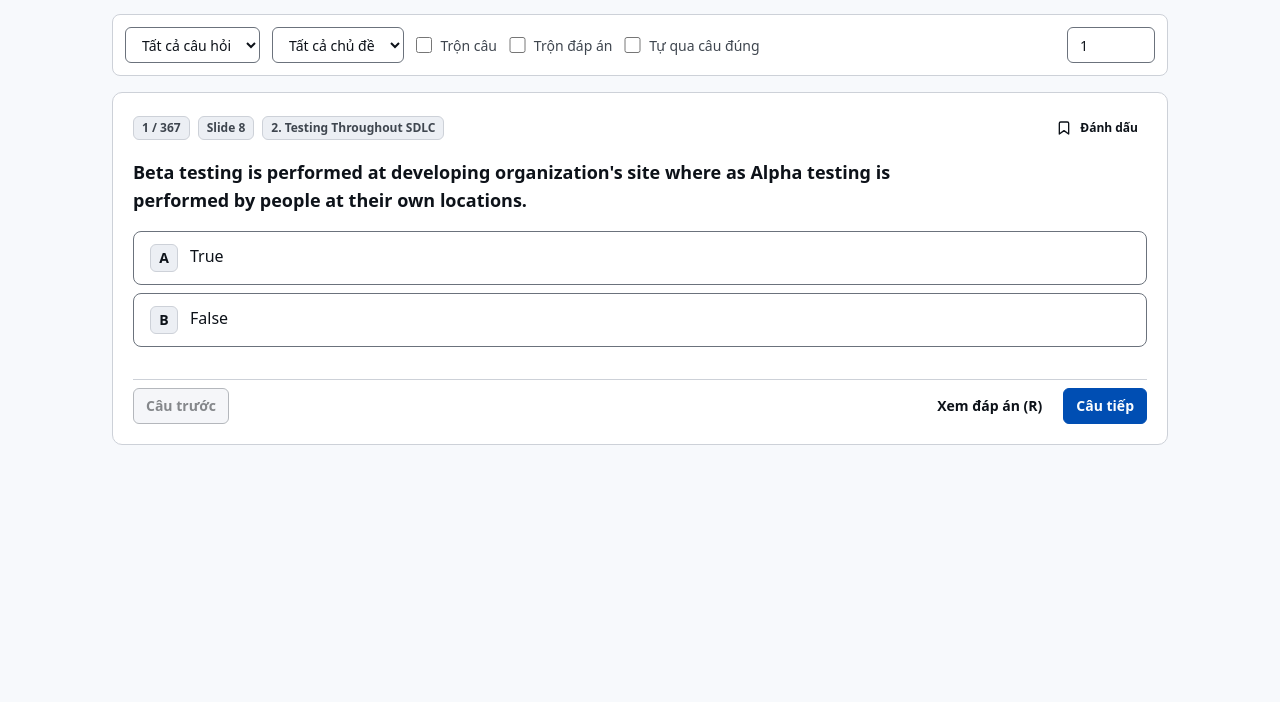
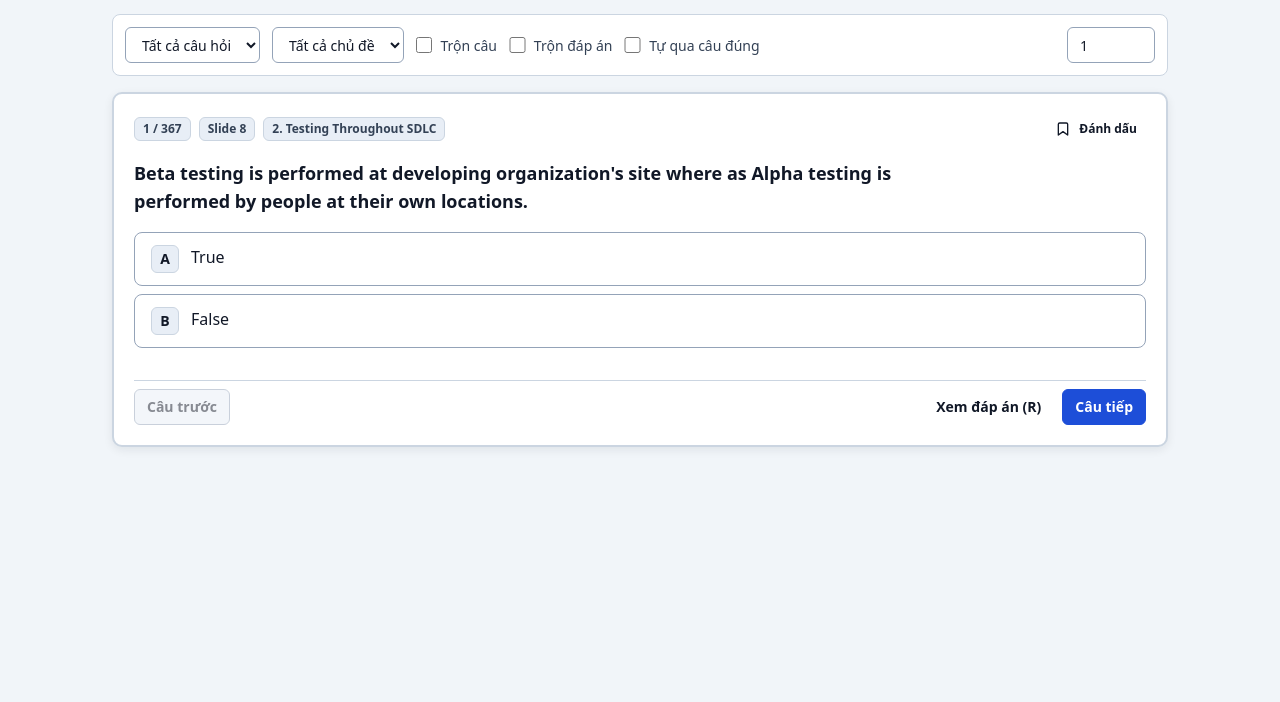
Before and after one commit to luuhuy03052005-dotcom/HocHocNua, a plain HTML site: page index.html in a window 1280 px wide. Shown: the part 98-800 px from the top of the page. Drawn offline with Linux system fonts and the light colour scheme.

Commit message:
Improve question separation and reading contrast

```diff
--- a/css/app.css
+++ b/css/app.css
@@ -112,7 +112,10 @@ input[type="checkbox"][switch]:focus-visible { outline: 3px solid var(--color-ac
   color: var(--color-warning); background: var(--color-warning-soft); border-color: var(--color-warning);
 }
 
-.card { background: var(--bg-surface); border: 1px solid var(--border-hairline); border-radius: var(--radius-lg); padding: var(--space-5); display: grid; gap: var(--space-4); }
+.card {
+  background: var(--bg-surface); border: 2px solid var(--border-hairline); border-radius: var(--radius-lg);
+  padding: var(--space-5); display: grid; gap: var(--space-4); box-shadow: 0 3px 10px rgb(15 23 42 / 0.08);
+}
 .question-meta { display: flex; flex-wrap: wrap; align-items: center; gap: var(--space-2); }
 .question-meta .icon-toggle { margin-inline-start: auto; }
 .badge, .counter-pill {
@@ -249,13 +252,20 @@ input[type="checkbox"][switch]:focus-visible { outline: 3px solid var(--color-ac
 }
 .keyword-total-box strong { font-size: var(--text-xl); font-variant-numeric: tabular-nums; }
 .keyword-total-box span { font-size: var(--text-xs); font-weight: 600; }
-.keyword-list { display: grid; gap: var(--space-4); }
+.keyword-list { display: grid; gap: var(--space-5); }
 .keyword-card {
   display: grid; grid-template-columns: minmax(0, 2fr) minmax(15rem, 0.9fr); overflow: hidden;
-  background: var(--bg-surface); border: 1px solid var(--border-hairline); border-radius: var(--radius-lg);
+  background: var(--bg-surface); border: 2px solid var(--border-control); border-radius: var(--radius-lg);
+  box-shadow: 0 4px 14px rgb(15 23 42 / 0.14);
 }
 .keyword-main { display: grid; gap: var(--space-3); padding: var(--space-4); }
-.keyword-question { font-size: var(--text-base); font-weight: 650; line-height: 1.55; white-space: pre-line; }
+.keyword-card .question-meta {
+  padding-block-end: var(--space-3); border-block-end: 2px solid var(--border-hairline);
+}
+.keyword-card .counter-pill {
+  color: var(--color-accent-contrast); background: var(--color-accent); border-color: var(--color-accent);
+}
+.keyword-question { color: var(--text-primary); font-size: 1.0625rem; font-weight: 700; line-height: 1.65; white-space: pre-line; }
 .keyword-mark {
   padding: 0.05rem 0.2rem; color: inherit; border-radius: 0.2rem;
   box-decoration-break: clone; -webkit-box-decoration-break: clone;
@@ -264,11 +274,11 @@ input[type="checkbox"][switch]:focus-visible { outline: 3px solid var(--color-ac
 .keyword-answer-mark { background: var(--color-accent-soft); box-shadow: inset 0 -2px 0 var(--color-accent); font-weight: 750; }
 .keyword-options { display: grid; gap: var(--space-2); }
 .keyword-option {
-  display: flex; align-items: flex-start; gap: var(--space-2); padding: var(--space-2) var(--space-3);
-  color: var(--text-secondary); background: var(--bg-subtle); border: 1px solid transparent; border-radius: var(--radius-sm);
+  display: flex; align-items: flex-start; gap: var(--space-2); min-block-size: 2.75rem; padding: var(--space-2) var(--space-3);
+  color: var(--text-primary); background: var(--bg-subtle); border: 1px solid var(--border-hairline); border-radius: var(--radius-sm);
 }
 .keyword-option.is-correct {
-  color: var(--text-primary); background: var(--color-success-soft); border-color: var(--color-success);
+  color: var(--text-primary); background: var(--color-success-soft); border: 2px solid var(--color-success);
   box-shadow: 0 0 0 1px color-mix(in srgb, var(--color-success) 20%, transparent);
 }
 .keyword-option.is-correct .option-key { color: var(--color-accent-contrast); background: var(--color-success); border-color: var(--color-success); }
@@ -278,15 +288,15 @@ input[type="checkbox"][switch]:focus-visible { outline: 3px solid var(--color-ac
 }
 .keyword-note {
   display: grid; align-content: center; gap: var(--space-3); padding: var(--space-4);
-  background: var(--bg-subtle); border-inline-start: 1px solid var(--border-hairline);
+  background: var(--color-accent-soft); border-inline-start: 2px solid var(--border-control);
 }
-.keyword-note-label { color: var(--text-muted); font-size: var(--text-xs); font-weight: 700; letter-spacing: 0.04em; text-transform: uppercase; }
+.keyword-note-label { color: var(--text-secondary); font-size: var(--text-xs); font-weight: 800; letter-spacing: 0.04em; text-transform: uppercase; }
 .keyword-pair { display: flex; flex-wrap: wrap; align-items: center; gap: var(--space-2); font-size: var(--text-sm); font-weight: 700; }
 .keyword-pair-question, .keyword-pair-answer { padding: var(--space-1) var(--space-2); border-radius: var(--radius-sm); }
 .keyword-pair-question { background: var(--color-warning-soft); color: var(--text-primary); }
 .keyword-pair-answer { background: var(--color-success-soft); color: var(--color-success); }
 .keyword-pair-arrow { color: var(--text-muted); }
-.keyword-explanation { color: var(--text-secondary); font-size: var(--text-sm); line-height: 1.5; }
+.keyword-explanation { color: var(--text-primary); font-size: 0.9375rem; line-height: 1.6; }
 .keyword-empty { color: var(--text-muted); text-align: center; }
 .load-more-wrap { display: flex; justify-content: center; padding-block: var(--space-2) var(--space-5); }
 .load-more-wrap[hidden] { display: none; }
@@ -410,8 +420,8 @@ kbd { font-family: var(--font-mono); font-size: var(--text-xs); padding: 0.1rem
   .keyword-total-box { grid-template-columns: auto auto; align-items: baseline; gap: var(--space-2); inline-size: 100%; min-inline-size: 0; }
   .keyword-card { border-radius: var(--radius-md); }
   .keyword-main, .keyword-note { padding: var(--space-3); }
-  .keyword-question { min-inline-size: 0; font-size: 0.95rem; overflow-wrap: anywhere; }
-  .keyword-option { gap: var(--space-2); padding: var(--space-2); }
+  .keyword-question { min-inline-size: 0; font-size: 1rem; line-height: 1.6; overflow-wrap: anywhere; }
+  .keyword-option { gap: var(--space-2); min-block-size: 3rem; padding: var(--space-3); }
   .keyword-option .option-text { min-inline-size: 0; overflow-wrap: anywhere; }
   .keyword-correct-badge { padding-inline: var(--space-1); }
   .keyword-pair { align-items: flex-start; }
--- a/css/tokens.css
+++ b/css/tokens.css
@@ -1,51 +1,51 @@
 :root {
-  --bg-canvas-light: oklch(98.2% 0.004 255);
-  --bg-canvas-dark: oklch(15.5% 0.01 255);
-  --bg-surface-light: oklch(100% 0 0);
-  --bg-surface-dark: oklch(20.2% 0.012 255);
-  --bg-subtle-light: oklch(95.2% 0.007 255);
-  --bg-subtle-dark: oklch(24.8% 0.014 255);
-  --bg-hover-light: oklch(92.5% 0.01 255);
-  --bg-hover-dark: oklch(28.5% 0.016 255);
+  --bg-canvas-light: #f1f5f9;
+  --bg-canvas-dark: #0b1220;
+  --bg-surface-light: #ffffff;
+  --bg-surface-dark: #172033;
+  --bg-subtle-light: #e8eef6;
+  --bg-subtle-dark: #243149;
+  --bg-hover-light: #dde6f1;
+  --bg-hover-dark: #30405c;
 
-  --text-primary-light: oklch(18% 0.016 255);
-  --text-primary-dark: oklch(95.5% 0.006 255);
-  --text-secondary-light: oklch(39% 0.018 255);
-  --text-secondary-dark: oklch(77% 0.012 255);
-  --text-muted-light: oklch(47% 0.016 255);
-  --text-muted-dark: oklch(69% 0.012 255);
+  --text-primary-light: #111827;
+  --text-primary-dark: #f8fafc;
+  --text-secondary-light: #334155;
+  --text-secondary-dark: #dbe5f1;
+  --text-muted-light: #52647a;
+  --text-muted-dark: #b3c1d4;
 
-  --border-hairline-light: oklch(86% 0.01 255);
-  --border-hairline-dark: oklch(31% 0.014 255);
-  --border-control-light: oklch(55% 0.018 255);
-  --border-control-dark: oklch(58% 0.016 255);
+  --border-hairline-light: #cbd5e1;
+  --border-hairline-dark: #3c4c66;
+  --border-control-light: #94a3b8;
+  --border-control-dark: #64748b;
 
-  --accent-light: oklch(45% 0.175 258);
-  --accent-dark: oklch(74% 0.14 252);
-  --accent-contrast-light: oklch(99% 0.003 255);
-  --accent-contrast-dark: oklch(16% 0.02 255);
-  --accent-soft-light: oklch(94% 0.032 255);
-  --accent-soft-dark: oklch(27% 0.05 255);
+  --accent-light: #1d4ed8;
+  --accent-dark: #60a5fa;
+  --accent-contrast-light: #ffffff;
+  --accent-contrast-dark: #07111f;
+  --accent-soft-light: #dbeafe;
+  --accent-soft-dark: #18375e;
 
-  --success-light: oklch(41% 0.14 152);
-  --success-dark: oklch(77% 0.14 152);
-  --success-soft-light: oklch(94.5% 0.035 152);
-  --success-soft-dark: oklch(26% 0.05 152);
+  --success-light: #15803d;
+  --success-dark: #4ade80;
+  --success-soft-light: #dcfce7;
+  --success-soft-dark: #123d2a;
 
-  --danger-light: oklch(46% 0.185 25);
-  --danger-dark: oklch(75% 0.155 22);
-  --danger-soft-light: oklch(94.5% 0.032 25);
-  --danger-soft-dark: oklch(26.5% 0.055 24);
+  --danger-light: #b91c1c;
+  --danger-dark: #f87171;
+  --danger-soft-light: #fee2e2;
+  --danger-soft-dark: #4a2028;
 
-  --warning-light: oklch(47% 0.135 72);
-  --warning-dark: oklch(81% 0.14 78);
-  --warning-soft-light: oklch(95% 0.04 80);
-  --warning-soft-dark: oklch(27% 0.05 76);
+  --warning-light: #a16207;
+  --warning-dark: #facc15;
+  --warning-soft-light: #fef3c7;
+  --warning-soft-dark: #49360e;
 
-  --scroll-thumb-light: oklch(52% 0.015 255);
-  --scroll-thumb-dark: oklch(60% 0.015 255);
-  --scroll-track-light: oklch(93% 0.006 255);
-  --scroll-track-dark: oklch(19% 0.01 255);
+  --scroll-thumb-light: #64748b;
+  --scroll-thumb-dark: #7f8da3;
+  --scroll-track-light: #e2e8f0;
+  --scroll-track-dark: #111827;
 
   --bg-canvas: var(--bg-canvas-light);
   --bg-surface: var(--bg-surface-light);
--- a/index.html
+++ b/index.html
@@ -14,8 +14,8 @@
     } catch (_) {}
   </script>
   <title>SWT301 — Ôn Tập &amp; Thi Thử EOS</title>
-  <link rel="stylesheet" href="css/tokens.css?v=iphone-theme-3">
-  <link rel="stylesheet" href="css/app.css?v=iphone-theme-3">
+  <link rel="stylesheet" href="css/tokens.css?v=simple-study-ui-4">
+  <link rel="stylesheet" href="css/app.css?v=simple-study-ui-4">
   <script defer src="data/questions.js"></script>
   <script defer src="js/storage.js"></script>
   <script defer src="js/practice.js"></script>
```
